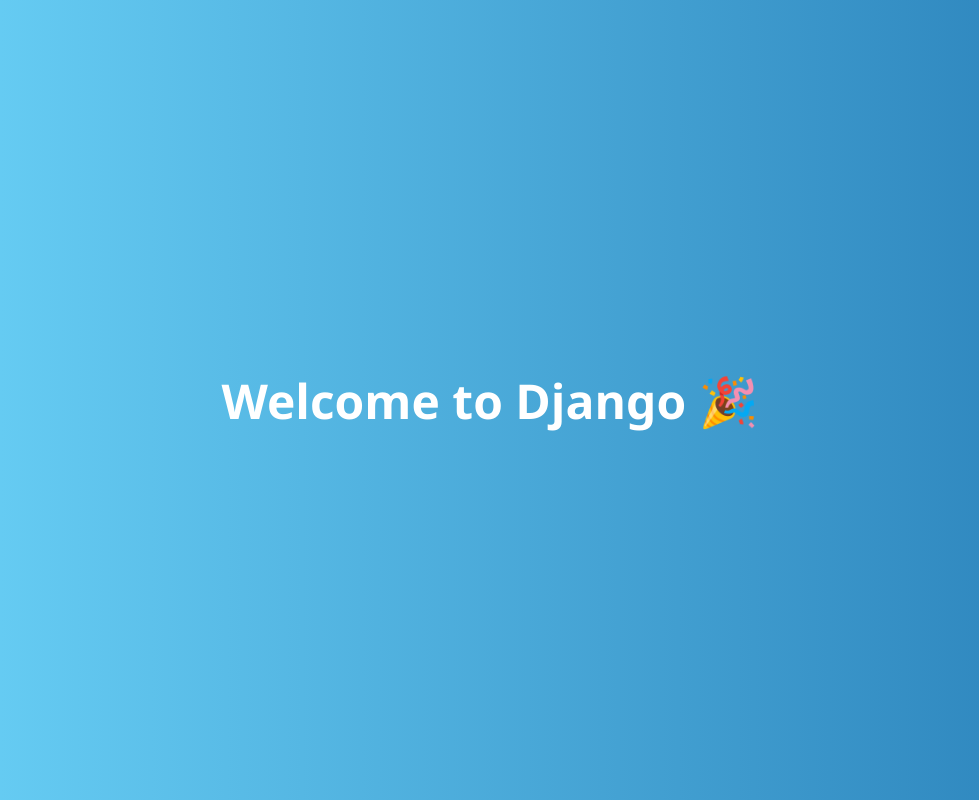
After one commit to designeer1/day-1, a Django app: page /welcome/ in a window 1280 px wide. The commit adds this page. Shown: the whole page, without its empty margins (150-1129 px from the left). Run offline with Django 4.2, Linux system fonts and the light colour scheme.

Commit message:
Added welcome page with animated text and login redirect

```diff
--- a/akash_pro/urls.py
+++ b/akash_pro/urls.py
@@ -21,4 +21,6 @@
 urlpatterns = [
     path('admin/', admin.site.urls),
     path('',akashapp.views.bedroom2bhk),
+    path('welcome/', akashapp.views.welcome_page, name='welcome'),
+
 ]
--- /dev/null
+++ b/akashapp/templates/welcome.html
@@ -0,0 +1,37 @@
+<!DOCTYPE html>
+<html lang="en">
+<head>
+    <meta charset="UTF-8">
+    <title>Welcome</title>
+    <meta name="viewport" content="width=device-width, initial-scale=1.0">
+    <style>
+        body {
+            margin: 0;
+            height: 100vh;
+            display: flex;
+            justify-content: center;
+            align-items: center;
+            background: linear-gradient(to right, #6dd5fa, #2980b9);
+            font-family: "Segoe UI", Tahoma, Geneva, Verdana, sans-serif;
+        }
+
+        h1 {
+            font-size: 3em;
+            color: white;
+            opacity: 0;
+            transform: translateY(30px);
+            animation: fadeInSlideUp 2s forwards;
+        }
+
+        @keyframes fadeInSlideUp {
+            to {
+                opacity: 1;
+                transform: translateY(0);
+            }
+        }
+    </style>
+</head>
+<body>
+    <h1>Welcome to Django 🎉</h1>
+</body>
+</html>
--- a/akashapp/views.py
+++ b/akashapp/views.py
@@ -1,20 +1,21 @@
 from django.shortcuts import render, redirect
-#from django.contrib.auth import authenticate, login
-from django.http import HttpResponse
+from django.contrib.auth import authenticate, login
 
 def bedroom2bhk(request):
-    res = {'name': 'Kalyan'}
-
     if request.method == 'POST':
         username = request.POST.get('username')
         password = request.POST.get('password')
 
         user = authenticate(request, username=username, password=password)
+
         if user is not None:
             login(request, user)
-            res['name'] = username
-            res['message'] = 'Login successful!'
+            return redirect('welcome')   # 👈 redirect to new page
         else:
-            res['message'] = 'Invalid username or password!'
+            return render(request, 'index.html', {'message': 'Invalid username or password!'})
 
-    return render(request, 'index.html', res)
+    return render(request, 'index.html')
+
+
+def welcome_page(request):
+    return render(request, 'welcome.html')
```
Also changed, not shown: akashapp/templates/index.html (+19 -1 lines), db.sqlite3.
